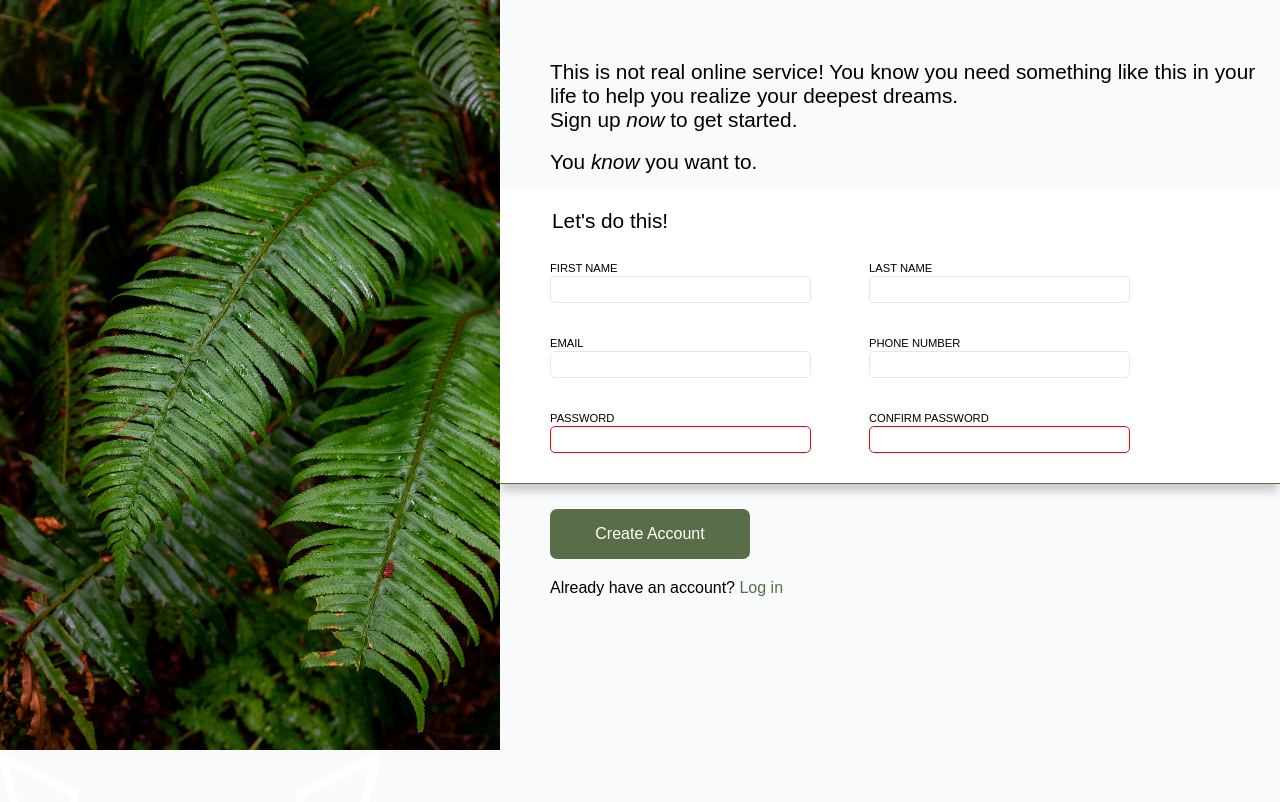
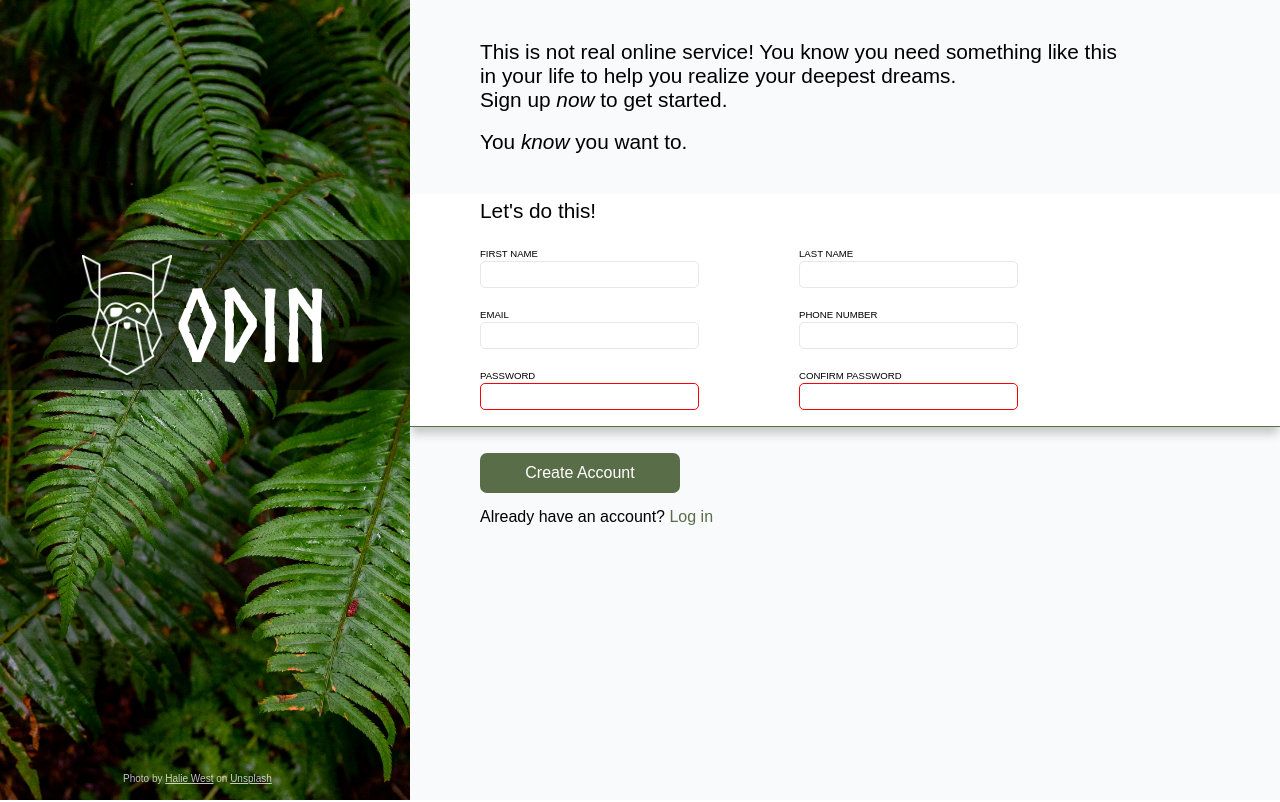
Before and after one commit to onurdemirk/sign-up-form, a plain HTML site: page index.html in a window 1280 px wide. Shown: the top 802 px of the page. Drawn offline with Linux system fonts and the light colour scheme.

Commit message:
Enhance left-side view and button UX improvements
Added a new font for the left-side Odin text for improved styling.
Implemented a new image-container ID to structure the left-side view with a relative position.
Changed the image attribute position to relative for proper alignment.
Redesigned Odin image as an absolute element, ensuring it aligns inside the background image seamlessly.
Enhanced Odin image attributes for better UX and visual appeal.
Added hover and active effects to the submit button for improved interactivity.

```diff
--- a/style.css
+++ b/style.css
@@ -4,8 +4,22 @@
   --button: #596d48;
 }
 
+@font-face {
+  font-family: norseBold;
+  src: url(font/norse-bold.otf);
+}
+
 * {
   margin: 0;
+  padding: 0;
+  box-sizing: border-box;
+}
+
+html,
+body {
+  margin: 0;
+  padding: 0;
+  height: 100%;
 }
 
 #main {
@@ -13,16 +27,55 @@
   background-color: var(--bg);
 }
 
+#image-container {
+  position: relative;
+  max-width: 410px;
+  max-height: 100vh;
+  height: 100vh;
+}
+
 #image {
-  width: 500px;
-  max-height: 100vh;
+  position: relative;
+  width: 410px;
+  object-fit: cover;
+  height: 100%;
+}
+
+#odin {
+  display: flex;
+  justify-content: center;
+  align-items: center;
+  width: 410px;
+  height: 150px;
+  background-color: rgba(0, 0, 0, 0.5);
+  z-index: 2;
+  position: absolute;
+  top: 30%;
+  gap: 5px;
+}
+
+#odin img {
+  width: 90px;
+  height: auto;
+}
+
+#odin span {
+  font-family: norseBold;
+  color: white;
+  font-size: 100px;
+  padding-top: 20px;
 }
 
 #right-side {
   display: flex;
   flex-direction: column;
-  gap: 15px;
-  margin-top: 60px;
+  gap: 10px;
+  margin-top: 40px;
+}
+
+#left-side {
+  width: 410px;
+  height: 100vh;
 }
 
 p,
@@ -32,7 +85,7 @@ legend {
 }
 
 legend {
-  margin-bottom: 25px;
+  margin-bottom: 20px;
 }
 
 fieldset {
@@ -49,7 +102,7 @@ label {
   top: 0;
   left: 0;
   font-family: Arial, Helvetica, sans-serif;
-  font-size: 0.7rem;
+  font-size: 0.6rem;
 }
 
 input {
@@ -61,47 +114,58 @@ input {
 }
 
 input:focus {
-    border: blue;
-    box-shadow: 4px 5px rgb(237, 233, 233);
-
+  border: blue;
+  box-shadow: 4px 5px rgb(237, 233, 233);
 }
 
-input[type=password]:invalid {
-    border-color: red;
+input[type="password"]:invalid {
+  border-color: red;
 }
 
-input[type=password]:valid {
-    border-color: var(--input-border);
+input[type="password"]:valid {
+  border-color: var(--input-border);
 }
 
 .form {
   background-color: white;
-  padding-top: 20px;
+  padding-top: 5px;
+  margin-top: 30px;
   box-shadow: 0 9px 9px -2px rgba(0, 0, 0, 0.2);
   border-bottom: 1px solid var(--button);
 }
 
+form > * {
+  margin-bottom: 1rem;
+}
+
 .header,
 .form {
-  padding-left: 50px;
+  padding-left: 70px;
+  padding-right: 150px;
 }
 
 button {
   width: 200px;
-  height: 50px;
-  margin-left: 50px;
+  height: 40px;
+  margin-left: 70px;
   border: none;
   border-radius: 7px;
   background-color: #596d48;
   color: white;
   font-size: 1rem;
-  margin-top: 10px;
+  margin-top: 16px;
+}
+
+button:hover {
+  background-color: #495d3a;
+}
+button:active {
+  background-color: #37452d;
 }
 
 #login {
   margin-top: 5px;
-
-  padding-left: 50px;
+  padding-left: 70px;
   font-size: 1rem;
 }
 
@@ -109,3 +173,21 @@ button {
   color: var(--button);
   text-decoration: none;
 }
+
+#credit {
+  position: absolute;
+  color: white;
+  font-size: 10px;
+  bottom: 2%;
+  left: 30%;
+  font-family: Arial, Helvetica, sans-serif;
+  opacity: 0.75;
+}
+
+#credit a:visited {
+  color: white;
+}
+
+#credit a {
+  color: white;
+}
```
